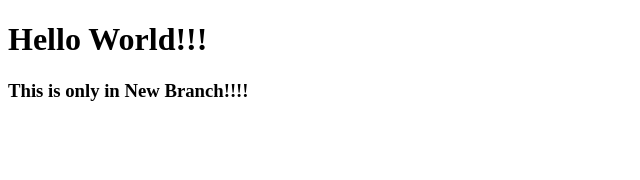
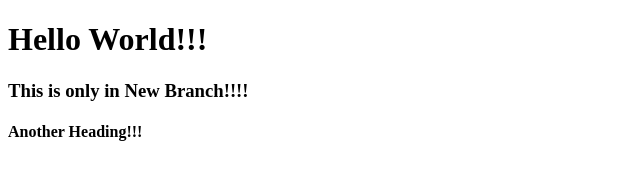
Before and after one commit to EngrSumair/repo1, a website: page index.html in a window 1280 px wide. Shown: the whole page, without its empty margins (0-640 px from the left). Drawn offline with Linux system fonts and the light colour scheme.

Commit message:
Added third heading!

```diff
--- a/index.html
+++ b/index.html
@@ -12,6 +12,10 @@
 <h3>
     This is only in New Branch!!!!
 </h3>
+<h4>
+    Another Heading!!!
+</h4>
+
 
 </body>
 </html>
```
